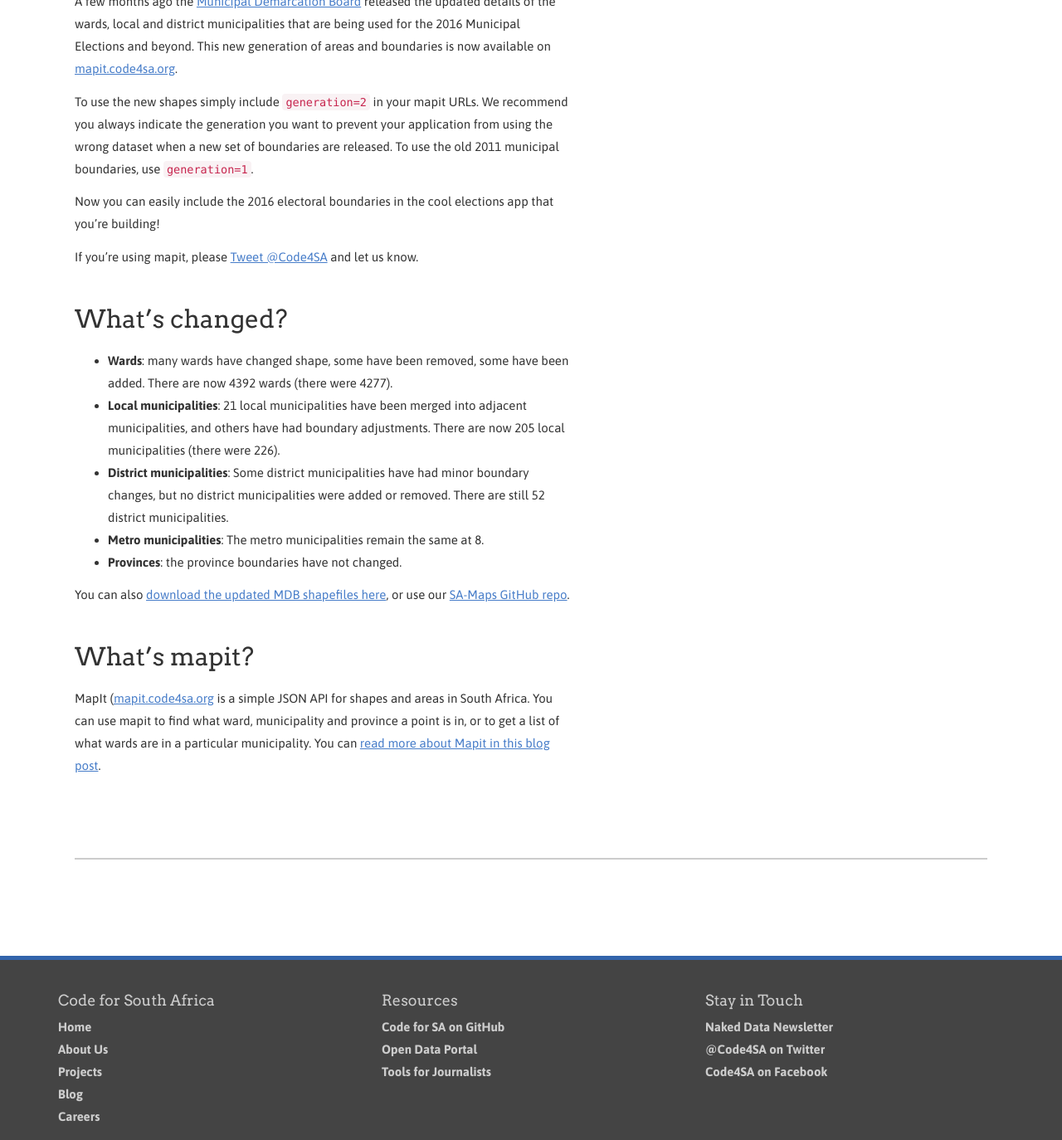
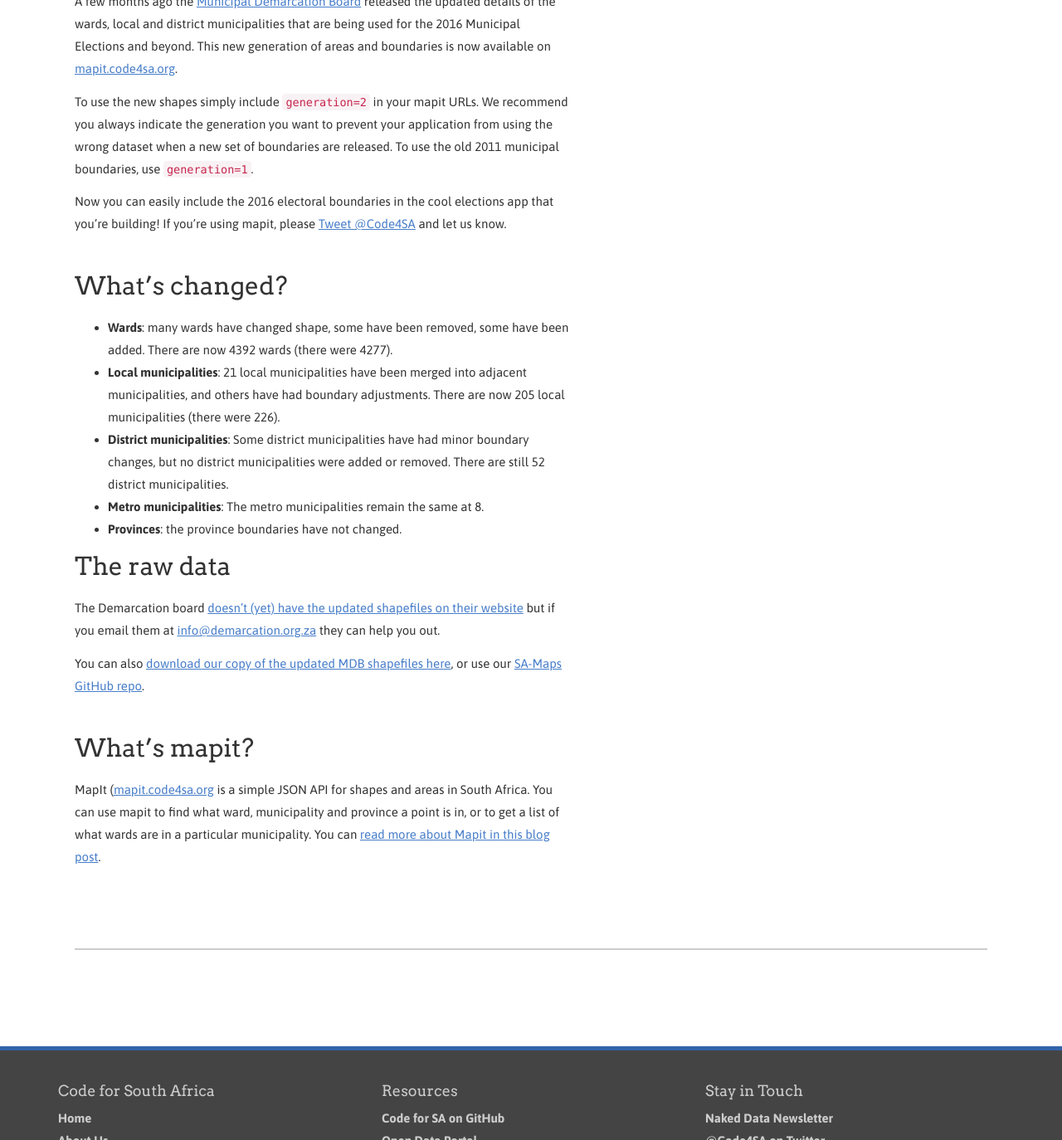
Before and after one commit to Code4SA/old-code4sa.github.io, a Jekyll site: the page built from _posts/2016-07-11-2016-boundaries-mapit.md, in a window 1280 px wide and 1400 px high, scrolled down 656 px, cut to the strip 26-1400 px from the top of the window. Shown: the whole strip at 83% size. Built offline with Jekyll 4.4.1, drawn with Linux system fonts in a browser that asks for light colours; comment, search, counter and statistics services are not loaded.

Commit message:
More details.

```diff
--- a/_posts/2016-07-11-2016-boundaries-mapit.md
+++ b/_posts/2016-07-11-2016-boundaries-mapit.md
@@ -13,9 +13,7 @@
 
 To use the new shapes simply include ``generation=2`` in your mapit URLs. We recommend you always indicate the generation you want to prevent your application from using the wrong dataset when a new set of boundaries are released. To use the old 2011 municipal boundaries, use ``generation=1``.
 
-Now you can easily include the 2016 electoral boundaries in the cool elections app that you're building!
-
-If you're using mapit, please [Tweet @Code4SA](https://twitter.com/@Code4SA) and let us know.
+Now you can easily include the 2016 electoral boundaries in the cool elections app that you're building! If you're using mapit, please [Tweet @Code4SA](https://twitter.com/@Code4SA) and let us know.
 
 ## What's changed?
 
@@ -25,7 +23,12 @@
 * **Metro municipalities**: The metro municipalities remain the same at 8.
 * **Provinces**: the province boundaries have not changed.
 
-You can also [download the updated MDB shapefiles here](https://drive.google.com/open?id=0Byo7dStSYqvPMUxGamdXLWxTNWc), or use our [SA-Maps GitHub repo](https://github.com/Code4SA/SA-Maps).
+## The raw data
+
+The Demarcation board [doesn't (yet) have the updated shapefiles on their website](https://twitter.com/longhotsummer/status/750261363726028800) but if you email them at [info@demarcation.org.za](info@demarcation.org.za) they can help you out.
+
+You can also [download our copy of the updated MDB shapefiles here](https://drive.google.com/open?id=0Byo7dStSYqvPMUxGamdXLWxTNWc), or use our [SA-Maps GitHub repo](https://github.com/Code4SA/SA-Maps).
+
 
 ## What's mapit?
 
```
